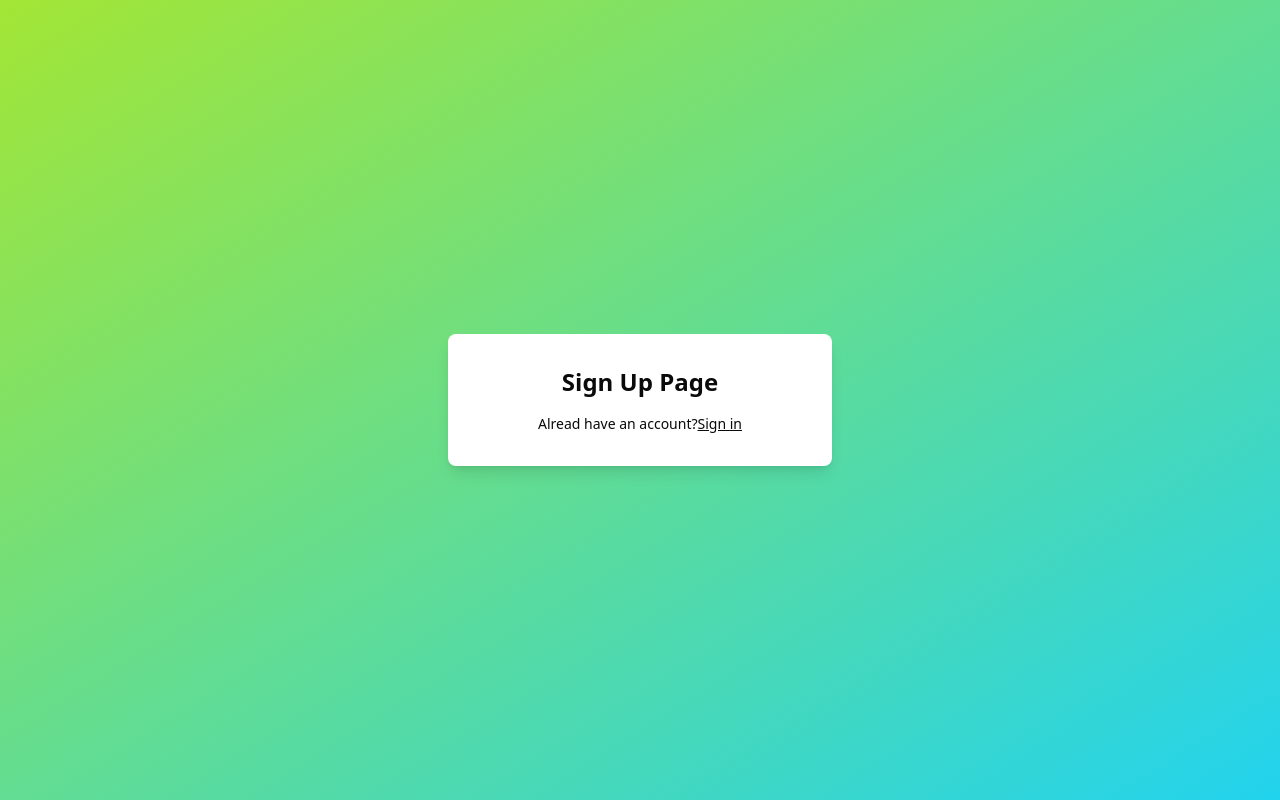
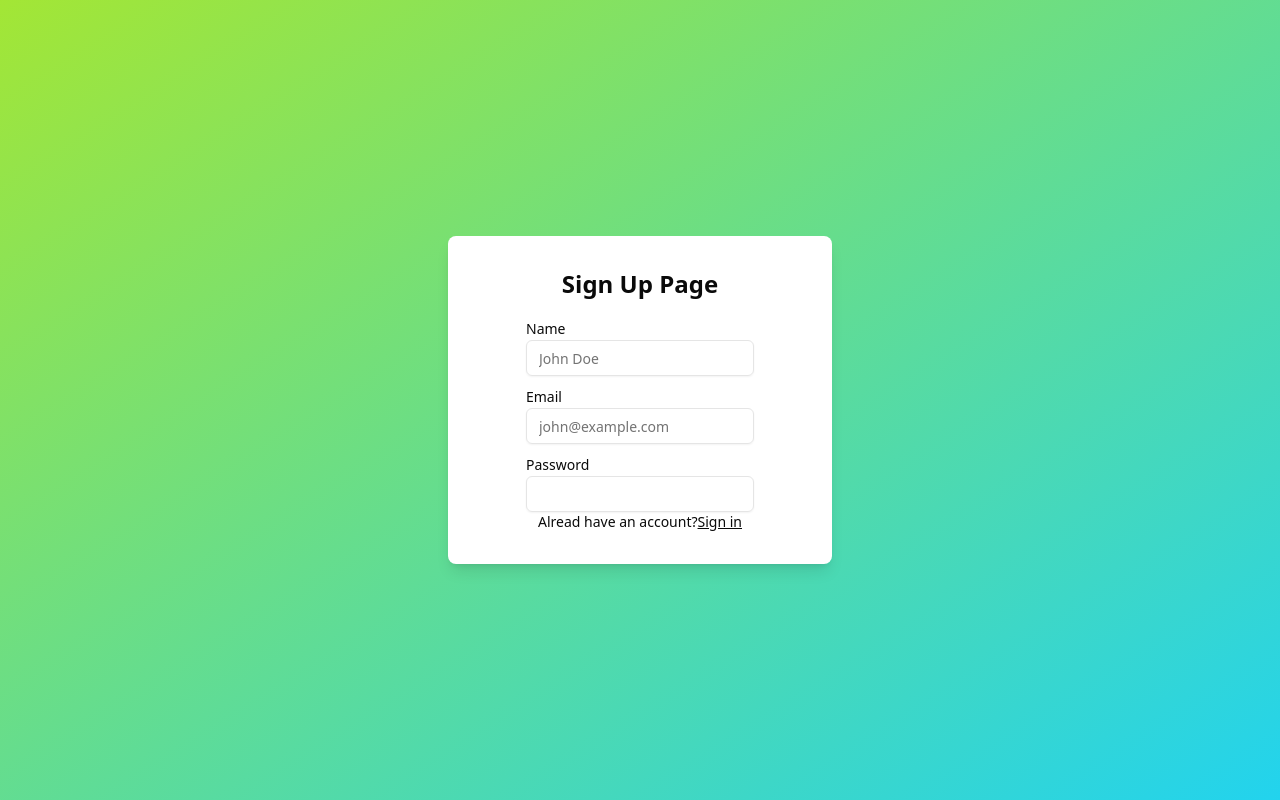
Before and after one commit to Lee-Ki-Bong/mono-nest-next-auth-practice, a Next.js app in the folder apps/web/: page /auth/signup in a window 1280 px wide. Built offline with nearby package versions, Linux system fonts and the light colour scheme.

Commit message:
feat(web): add SignupForm component to the signup page

```diff
--- a/apps/web/app/auth/signup/page.tsx
+++ b/apps/web/app/auth/signup/page.tsx
@@ -1,11 +1,12 @@
 import Link from "next/link"
 import React from "react"
+import SignupForm from "./signupForm"
 
 const SignupPage = () => {
   return (
     <div className="flex w-96 flex-col items-center justify-center rounded-lg bg-white p-8 shadow-lg">
       <h1 className="mb-4 text-center text-2xl font-bold">Sign Up Page</h1>
-      {/* Add your form here */}
+      <SignupForm />
       <div className="flex justify-between text-sm">
         <p>Alread have an account?</p>
         <Link className="underline" href="/auth/signin">
--- /dev/null
+++ b/apps/web/app/auth/signup/signupForm.tsx
@@ -0,0 +1,28 @@
+import { Input } from "@/components/ui/input"
+import { Label } from "@/components/ui/label"
+import React from "react"
+
+const SignupForm = () => {
+  return (
+    <form action="">
+      <div className="flex flex-col gap-2">
+        <div>
+          <Label htmlFor="name">Name</Label>
+          <Input id="name" type="text" placeholder="John Doe" />
+        </div>
+
+        <div>
+          <Label htmlFor="email">Email</Label>
+          <Input id="email" type="email" placeholder="john@example.com" />
+        </div>
+
+        <div>
+          <Label htmlFor="password">Password</Label>
+          <Input id="password" type="password" />
+        </div>
+      </div>
+    </form>
+  )
+}
+
+export default SignupForm
```
